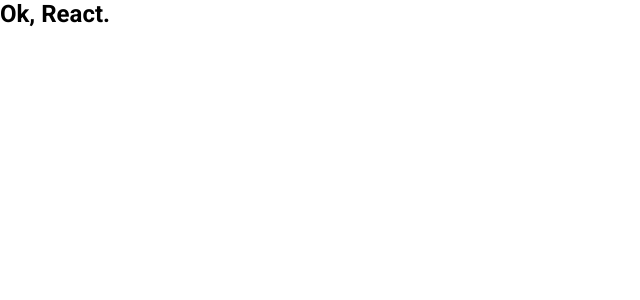
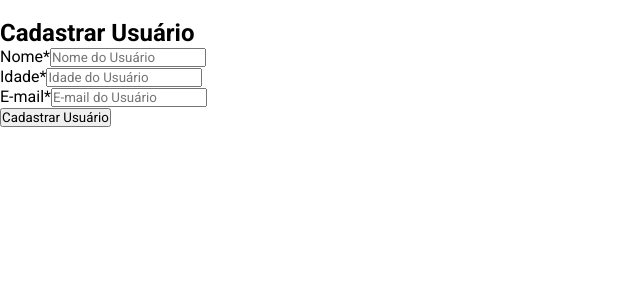
Before and after one commit to lucasriosdev/cadastro-de-usuarios, a React (Vite) app: page / in a window 1280 px wide. Shown: the top 300 px of the page, without its empty margins (0-640 px from the left). Built offline with nearby package versions, Linux system fonts and the light colour scheme.

Commit message:
Criação da tela de Cadastro de Usuários.

```diff
--- a/src/App.jsx
+++ b/src/App.jsx
@@ -1,13 +1,55 @@
-import { Title, Container } from "./styles";
+import {
+  Title,
+  Container,
+  TopBackground,
+  Form,
+  ContainerInputs,
+  Input,
+  Button,
+  InputLabel,
+} from "./styles";
 
-function App() {
-
-
+function Home() {
   return (
     <Container>
-      <Title>Ok, React.</Title>
+      <TopBackground>
+        <div>
+          <img />
+        </div>
+      </TopBackground>
+
+      <Form>
+        <Title>Cadastrar Usuário</Title>
+
+        <ContainerInputs>
+          <div>
+            <div>
+              <InputLabel>
+                Nome<span>*</span>
+              </InputLabel>
+              <Input type="text" placeholder="Nome do Usuário" />
+            </div>
+
+            <div>
+              <InputLabel>
+                Idade<span>*</span>
+              </InputLabel>
+              <Input type="number" placeholder="Idade do Usuário" />
+            </div>
+
+            <div>
+              <InputLabel>
+                E-mail<span>*</span>
+              </InputLabel>
+              <Input type="email" placeholder="E-mail do Usuário" />
+            </div>
+          </div>
+        </ContainerInputs>
+
+        <Button>Cadastrar Usuário</Button>
+      </Form>
     </Container>
   );
 }
 
-export default App;
+export default Home;
--- a/src/styles.js
+++ b/src/styles.js
@@ -2,5 +2,16 @@
 
 export const Container = styled.div``
 
+export const TopBackground = styled.div``
+
+export const Form = styled.form``
+
+export const ContainerInputs = styled.div``
+
+export const Input = styled.input``
+
+export const InputLabel = styled.label``
+
+export const Button = styled.button``
 
 export const Title = styled.h2``
```
